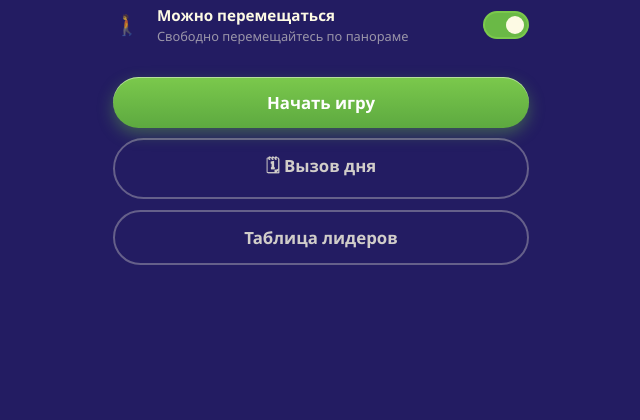
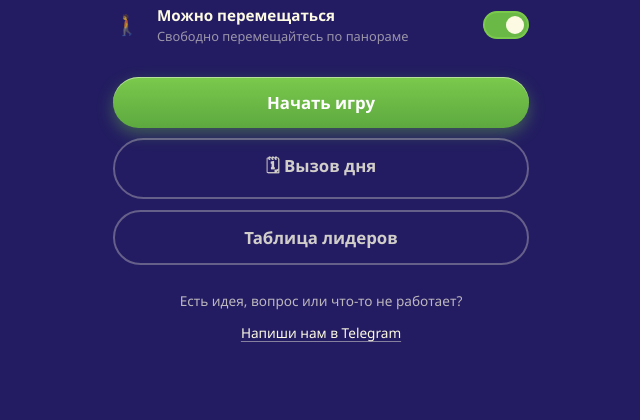
Before and after one commit to kidavspb/geoguessr-spb, a Flask app: page / in a window 1280 px wide. Shown: the part 735-1155 px from the top of the page, without its empty margins (319-959 px from the left). Before the commit the page ends 1000 px from the top, so only its background shows below. Run offline with Flask 3, Linux system fonts and the light colour scheme; data that the repository does not hold is empty; parts of the project's set-up code (start-up, migrations or seed data) failed here and were passed over; some web fonts are replaced.

Commit message:
Добавить ссылку обратной связи в Telegram на главную

```diff
--- a/static/css/style.css
+++ b/static/css/style.css
@@ -250,6 +250,35 @@ h1, h2 {
     line-height: 1.6;
     /* Балансировка строк: без рваных переносов на узких экранах */
     text-wrap: balance;
+}
+
+.start-feedback {
+    margin-top: 1rem;
+    color: rgba(253, 250, 228, 0.7);
+    font-size: 0.85rem;
+    line-height: 1.5;
+    text-wrap: balance;
+}
+
+.start-feedback a {
+    display: table;
+    margin: 0 auto;
+    padding: 0.7rem 0.25rem;
+    min-height: 44px;
+    color: var(--cream);
+    text-decoration: underline;
+    text-underline-offset: 0.2em;
+    text-decoration-color: rgba(253, 250, 228, 0.45);
+}
+
+.start-feedback a:hover {
+    text-decoration-color: currentColor;
+}
+
+.start-feedback a:focus-visible {
+    outline: 2px solid var(--green-light);
+    outline-offset: 2px;
+    border-radius: 4px;
 }
 
 .input-group {
--- a/templates/index.html
+++ b/templates/index.html
@@ -147,6 +147,10 @@
                 <button id="daily-btn" class="btn btn-secondary">🗓 Вызов дня</button>
                 <small class="daily-hint hidden" id="daily-hint"></small>
                 <button id="show-leaderboard-btn" class="btn btn-secondary">Таблица лидеров</button>
+                <p class="start-feedback">
+                    Есть идея, вопрос или что-то не работает?
+                    <a href="https://t.me/geoguessr_spb_ru" target="_blank" rel="noopener noreferrer">Напиши нам в Telegram</a>
+                </p>
             </div>
         </main>
     </div>
```
Also changed, not shown: tests/e2e/test_flow.py (+17 -0 lines).
